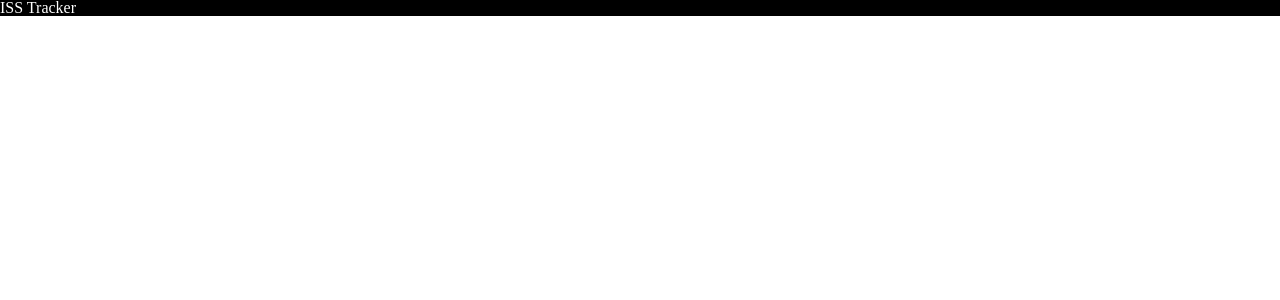
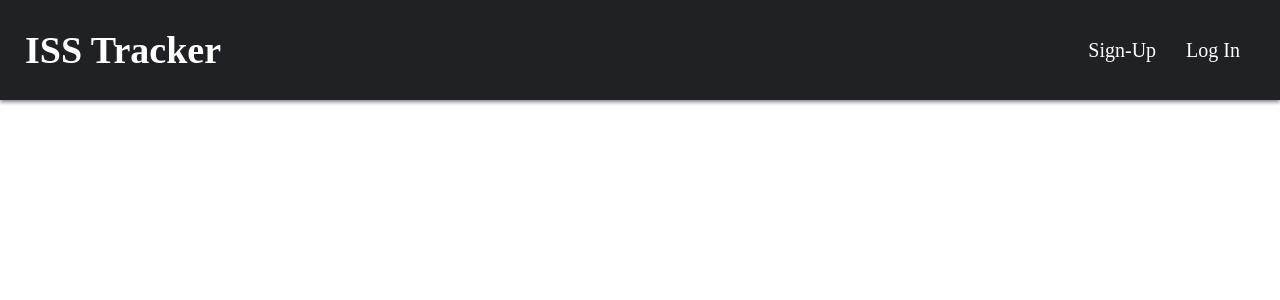
Before and after one commit to ntartaro/iss-tracker-frontend, a React (Create React App) app: page / in a window 1280 px wide. Shown: the top 300 px of the page. Built offline with nearby package versions, Linux system fonts and the light colour scheme.

Commit message:
header styling

```diff
--- a/src/Header/Header.css
+++ b/src/Header/Header.css
@@ -1,4 +1,26 @@
 header {
-    color: white;
-    background-color: black;
+  padding: 25px;
+  background-color: #202124;
+  box-shadow: 0 2px 4px rgba(0, 0, 0, 0.5);
+  display: flex;
+  align-items: center;
+  justify-content: space-between;
 }
+
+header .logo {
+  font-size: 38px;
+  font-weight: 800;
+  color: white;
+}
+header ul {
+  display: flex;
+  flex-direction: row;
+}
+header li {
+  font-size: 20px;
+  padding: 15px;
+}
+
+header .header-signup {
+  color: white;
+}
--- a/src/Header/Header.js
+++ b/src/Header/Header.js
@@ -5,7 +5,13 @@ class Header extends Component {
     render() {
         return (
             <header>
-                <h1>ISS Tracker</h1>
+                <div>
+                    <a href='/' className='logo'>ISS Tracker</a>
+                </div>
+                <ul className='header-signup'>
+                    <li>Sign-Up</li>
+                    <li>Log In</li>
+                </ul>
             </header>
         );
     }
```
